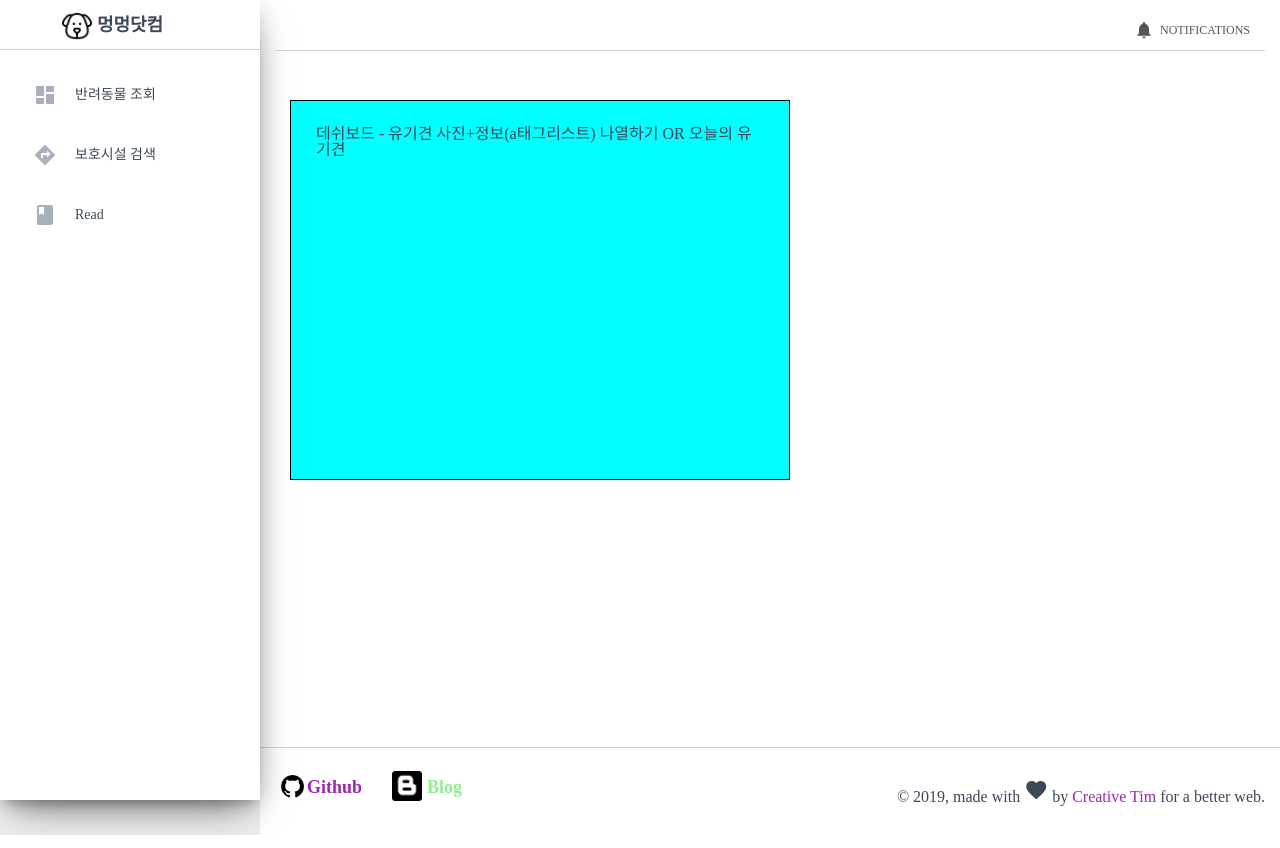
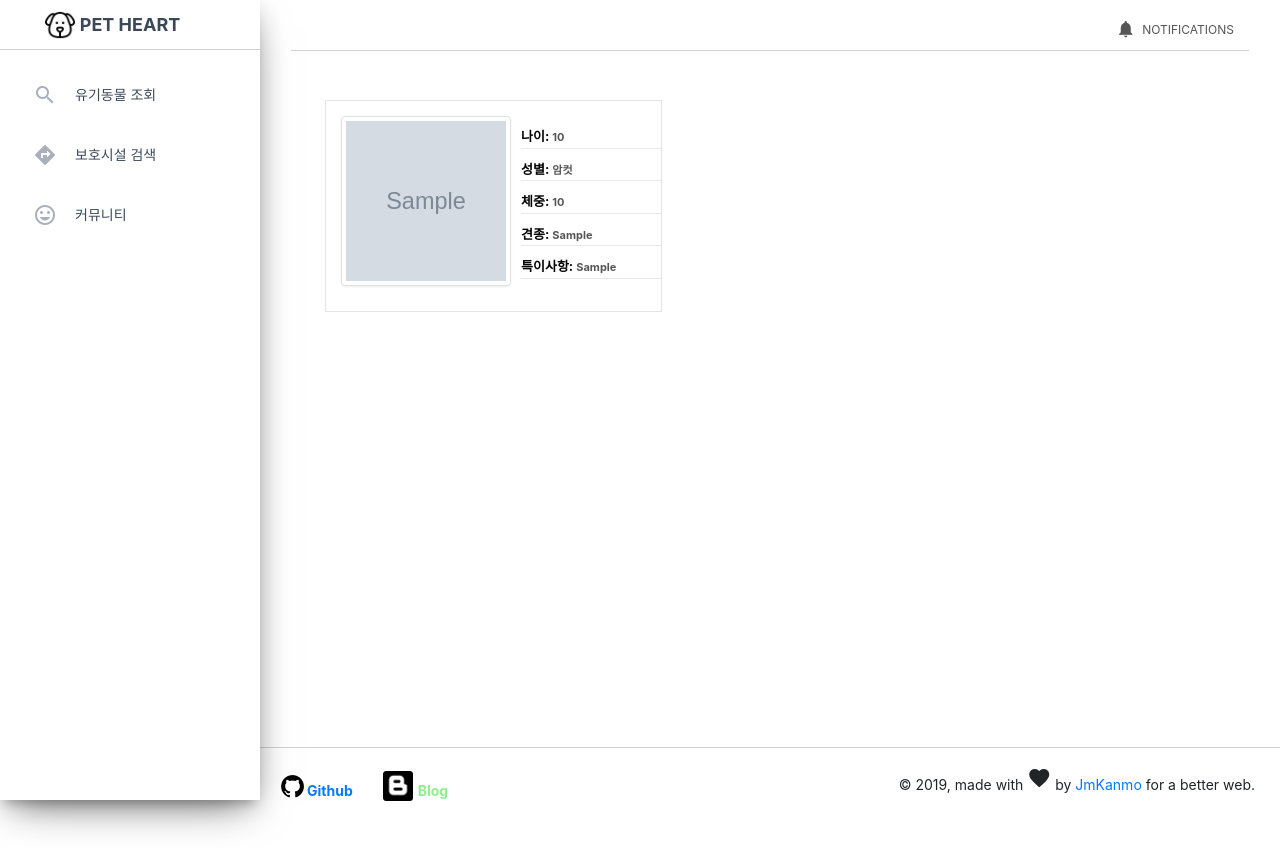
Before and after one commit to JmKanmo/PetService_Web, a Flask app: template templates/dashboard.html in a window 1280 px wide. Run offline with Flask 2, Linux system fonts and the light colour scheme; the template is opened without the code that fills it: most values are stand-ins (such as "Sample title", 1, 10 or a date in 2020); grey boxes marked "Sample" are stand-in pictures; some libraries are stand-ins or nearby versions.

Commit message:
Dashboard디자인수정

```diff
--- /dev/null
+++ b/static/css/dashboard_style.css
@@ -0,0 +1,75 @@
+@charset "utf-8";
+
+.clear_fix::after {
+    content: "";
+    display: block;
+    clear: both;
+}
+
+html,
+body,
+ul,
+ol {
+    list-style: none;
+    margin: 0;
+    padding: 0;
+}
+
+.animal_list {
+    margin-left: -15px;
+}
+
+.animal_list li {
+    float: left;
+    margin-bottom: 30px;
+}
+
+.animal_list li {
+    margin-left: 50px;
+}
+
+.animal_list .animal_profile {
+    display: block;
+    padding: 15px 0 25px 15px;
+    border: 1px solid #e4e4e4;
+    color: #000;
+    font-size: 14px;
+}
+
+.animal_list li .profile_img {
+    float: left;
+    width: 170px;
+    height: 170px;
+}
+
+.animal_list li .profile_info {
+    float: left;
+    width: 140px;
+    height: 170px;
+    font-size: 13px;
+    margin-left: 10px;
+}
+
+.profile_info .info_title {
+    font-weight: bold;
+    display: block;
+    padding-bottom: 3px;
+    margin-top: 11px;
+    padding-bottom: 1px;
+    border-bottom: 1px solid rgba(181,181,181,0.3);
+}
+
+.profile_info .info_text{
+    font-style: normal;
+    font-size: 11px;
+    color: #555;
+}
+
+.profile_info .specialMark{
+    max-height: 60px;
+    overflow: hidden;
+    text-overflow: ellipsis;
+    display: -webkit-box;
+    -webkit-box-orient: vertical;
+    -webkit-line-clamp: 3;
+}
--- a/static/css/main_template_style.css
+++ b/static/css/main_template_style.css
@@ -72,7 +72,7 @@
 .myfooter .github_name {
     position: relative;
     font-weight: bold;
-    font-size: 18px;
+    font-size: 14px;
     padding-left: 32px;
 }
 
@@ -92,7 +92,7 @@
     position: relative;
     font-weight: bold;
     color: lightgreen;
-    font-size: 18px;
+    font-size: 14px;
     padding-left: 35px;
 }
 
--- a/templates/dashboard.html
+++ b/templates/dashboard.html
@@ -3,17 +3,42 @@
 {% block content %}
 <!DOCTYPE html>
 <html lang="ko">
+
 <head>
     <meta charset="UTF-8">
     <meta name="viewport" content="width=device-width, initial-scale=1.0">
     <meta http-equiv="X-UA-Compatible" content="ie=edge">
     <link rel="stylesheet" href="../static/css/reset.css">
+    <link rel="stylesheet" type="text/css" href="{{ url_for('static', filename='css/dashboard_style.css') }}">
+    <link rel="stylesheet" href="https://maxcdn.bootstrapcdn.com/bootstrap/4.3.1/css/bootstrap.min.css">
+    <script src="https://ajax.googleapis.com/ajax/libs/jquery/3.4.1/jquery.min.js"></script>
+    <script src="https://cdnjs.cloudflare.com/ajax/libs/popper.js/1.14.7/umd/popper.min.js"></script>
+    <script src="https://maxcdn.bootstrapcdn.com/bootstrap/4.3.1/js/bootstrap.min.js"></script>
     <title>Document</title>
 </head>
+
 <body>
-    <div style="width: 500px; height:380px; padding:25px; background-color:aqua; border:1px solid black;">
-    <strong>데쉬보드 - 유기견 사진+정보(a태그리스트) 나열하기 OR 오늘의 유기견</strong>
+    <div class="wrap">
+        <ol class="animal_list clear_fix">
+            {%for animal in animal_list%}
+            <li>
+                <a href="" class="animal_profile clear_fix">
+                    <img src="{{animal['popfile']}}" alt="반려동물" class="img-thumbnail profile_img">
+                    <div class="profile_info">
+                        <span class="info_title">나이: <span class="info_text">{{animal['age']}}</span></span>
+                        <span class="info_title">성별: {%if animal['sexCd'] == 'M' %}<span class="info_text">수컷</span>
+                            {%else%} <span class="info_text">암컷</span>{%endif%}</span>
+                        <span class="info_title">체중: <span class="info_text">{{animal['weight']}}</span></span>
+                        <span class="info_title">견종: <span class="info_text">{{animal['kindCd']}}</span></span>
+                        <span class="info_title specialMark">특이사항: <span
+                                class="info_text">{{animal['specialMark']}}</span></span>
+                    </div>
+                </a>
+            </li>
+            {% endfor %}
+        </ol>
     </div>
 </body>
+
 </html>
 {% endblock %}
--- a/templates/main_template.html
+++ b/templates/main_template.html
@@ -48,15 +48,15 @@
             <div class="main_logo clear_fix">
                 <!-- <div class="main_logo_img"><span class="blind">로고이미지</span></div> -->
                 <a href="/" class="main_logo_text" title="메인홈페이지로 이동">
-                    멍멍닷컴
+                    Pet Heart
                 </a>
             </div>
             <div class="sidebar-wrapper">
                 <ul class="nav">
                     <li class="nav-item {% if nav_menu == 'dashboard' %}active{% endif%}">
                         <a class="nav-link" href="/news/dashboard">
-                            <i class="material-icons">dashboard</i>
-                            <p>반려동물 조회</p>
+                            <i class="material-icons">search</i>
+                            <p>유기동물 조회</p>
                         </a>
                     </li>
 
@@ -69,8 +69,8 @@
 
                     <li class="nav-item">
                         <a class="nav-link" href="#0">
-                            <i class="material-icons">book</i>
-                            <p>read</p>
+                            <i class="material-icons">mood</i>
+                            <p>커뮤니티</p>
                         </a>
                     </li>
                     <!-- your sidebar here -->
@@ -129,12 +129,12 @@
                             </li>
                         </ul>
                     </nav>
-                    <div class="copyright float-right">
+                    <div class="copyright float-right" style="margin: -12px 10px 0 0; font-size: 14px;">
                         &copy;
                         <script>
                             document.write(new Date().getFullYear())
                         </script>, made with <i class="material-icons">favorite</i> by
-                        <a href="https://www.creative-tim.com" target="_blank">Creative Tim</a> for a better web.
+                        <a href="https://www.creative-tim.com" target="_blank">JmKanmo</a> for a better web.
                     </div>
                     <!-- your footer here -->
                 </div>
```
Also changed, not shown: news.py (+9 -3 lines), rest_client/read_Animal.py (+32 -24 lines).
